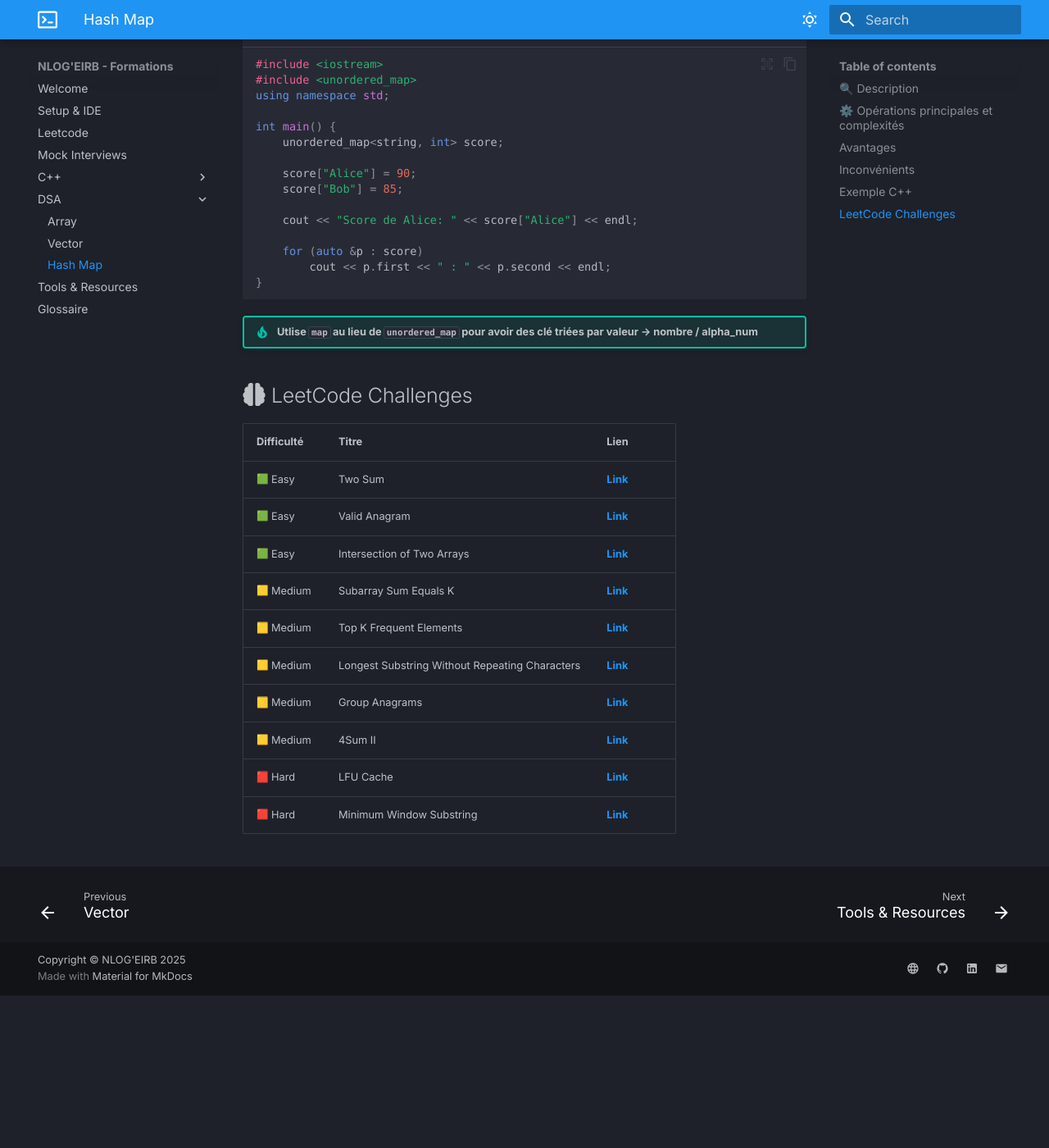
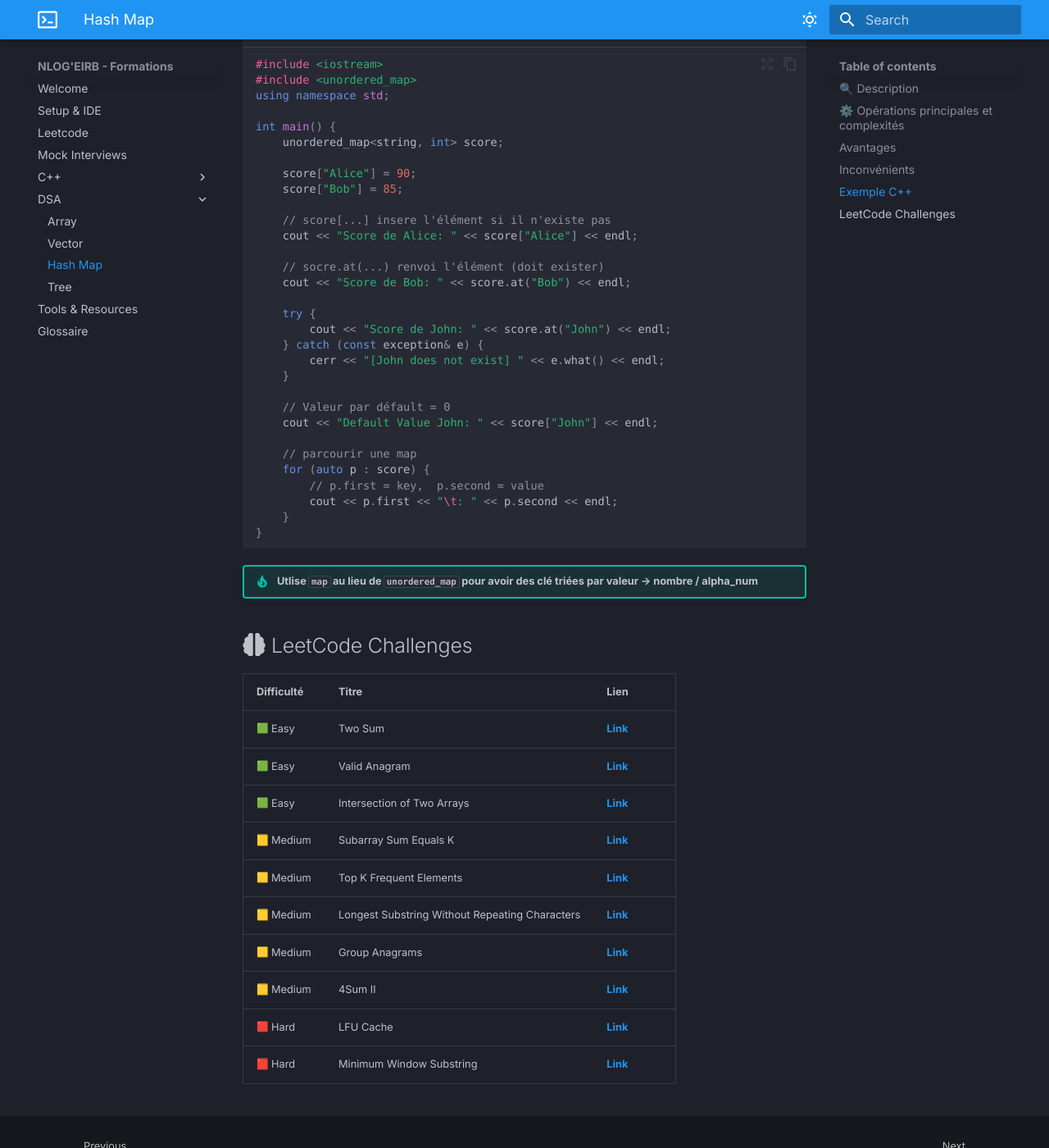
Before and after one commit to TLacault/formations-nlog, an MkDocs documentation site: the page built from docs/dsa/hashmap.md, in a window 1280 px wide and 1400 px high, scrolled down 1030 px. Shown: the whole window at 82% size. Built offline with MkDocs 1.6.1 and Material for MkDocs 9.7.7, drawn with Linux system fonts in a browser that asks for light colours; emoji names are drawn with the system emoji font; some web fonts are replaced; before the commit the page ends 2244 px from its top, so only the background shows below that.

Commit message:
add: forma tree

````diff
--- a/docs/dsa/hashmap.md
+++ b/docs/dsa/hashmap.md
@@ -34,10 +34,26 @@ int main() {
     score["Alice"] = 90;
     score["Bob"] = 85;
 
+    // score[...] insere l'élément si il n'existe pas
     cout << "Score de Alice: " << score["Alice"] << endl;
 
-    for (auto &p : score)
-        cout << p.first << " : " << p.second << endl;
+    // socre.at(...) renvoi l'élément (doit exister)
+    cout << "Score de Bob: " << score.at("Bob") << endl;
+
+    try {
+        cout << "Score de John: " << score.at("John") << endl;
+    } catch (const exception& e) {
+        cerr << "[John does not exist] " << e.what() << endl;
+    }
+
+    // Valeur par défault = 0
+    cout << "Default Value John: " << score["John"] << endl;
+
+    // parcourir une map
+    for (auto p : score) {
+        // p.first = key,  p.second = value
+        cout << p.first << "\t: " << p.second << endl;
+    }
 }
 ```
 
--- a/mkdocs.yml
+++ b/mkdocs.yml
@@ -84,5 +84,6 @@ nav:
     - Array: dsa/array.md
     - Vector: dsa/vector.md
     - Hash Map: dsa/hashmap.md
+    - Tree: dsa/tree.md
   - Tools & Resources: tools.md
   - Glossaire: glossaire.md
````
Also changed, not shown: docs/dsa/tree.md (added, +83 -0 lines).
